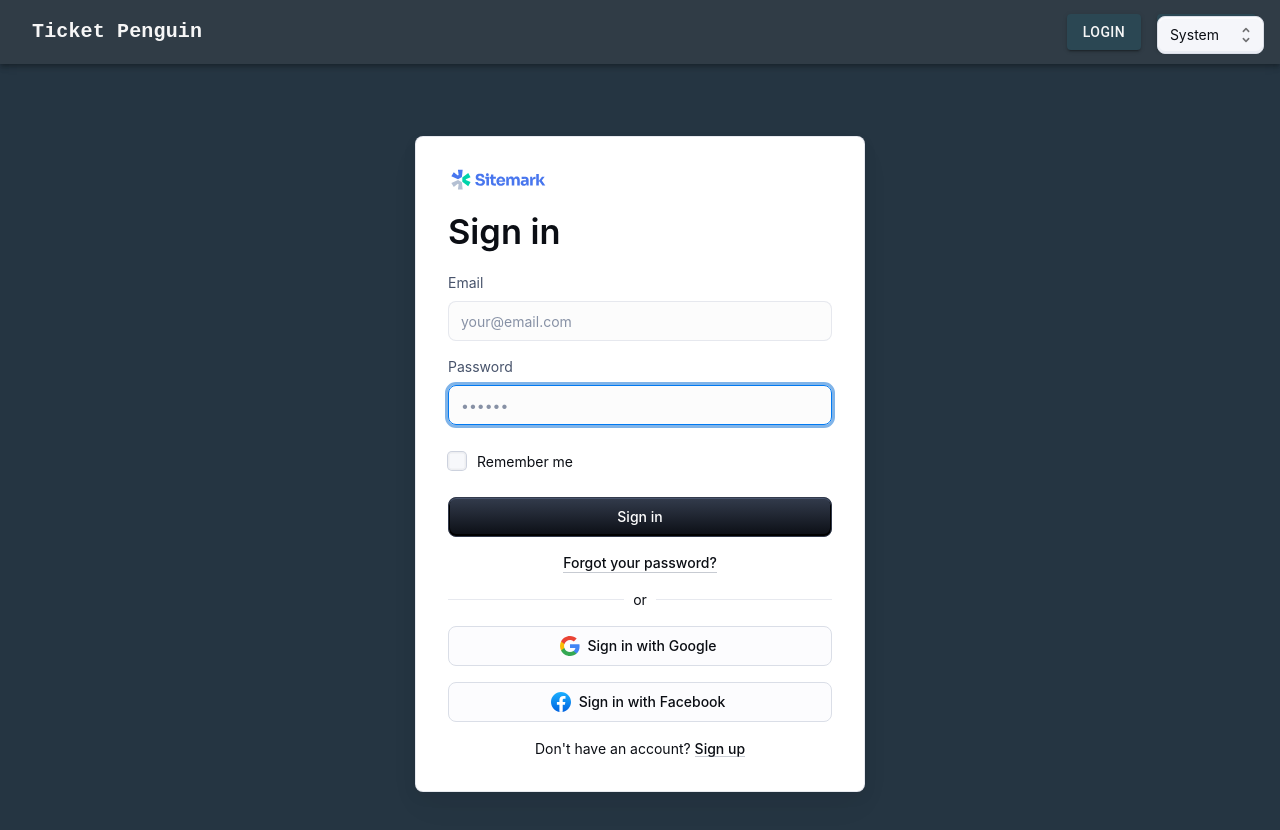
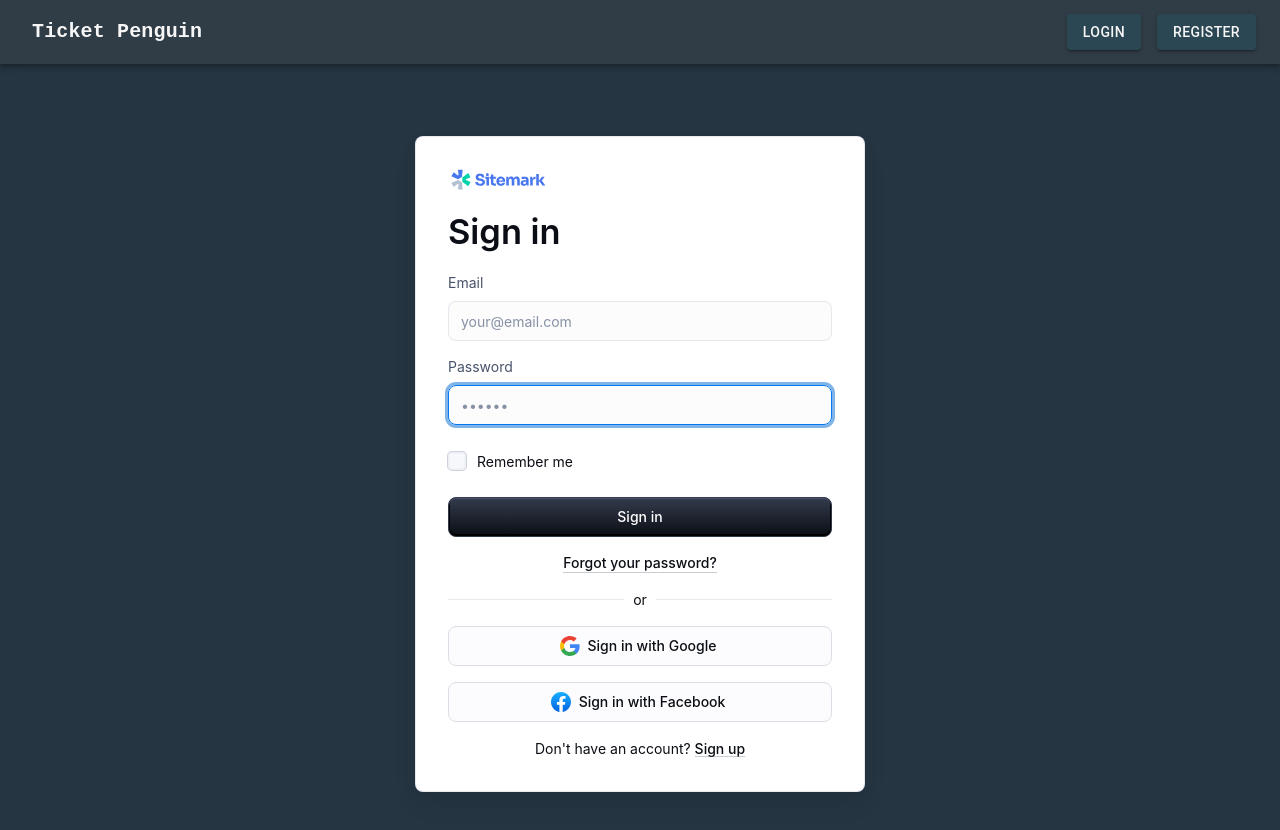
Before and after one commit to Devature/penguin-client, a React (Vite) app: page /signin in a window 1280 px wide. Shown: the top 830 px of the page. Built offline with nearby package versions, Linux system fonts and the light colour scheme.

Commit message:
Removed Color MOde Select

```diff
--- a/src/pages/SignIn.tsx
+++ b/src/pages/SignIn.tsx
@@ -118,7 +118,6 @@ export default function SignIn(props: { disableCustomTheme?: boolean }) {
     <AppTheme {...props}>
       <CssBaseline enableColorScheme />
       <SignInContainer direction="column" justifyContent="space-between">
-        <ColorModeSelect sx={{ position: 'fixed', top: '1rem', right: '1rem' }} />
         <Card variant="outlined">
           <SitemarkIcon />
           <Typography
```
